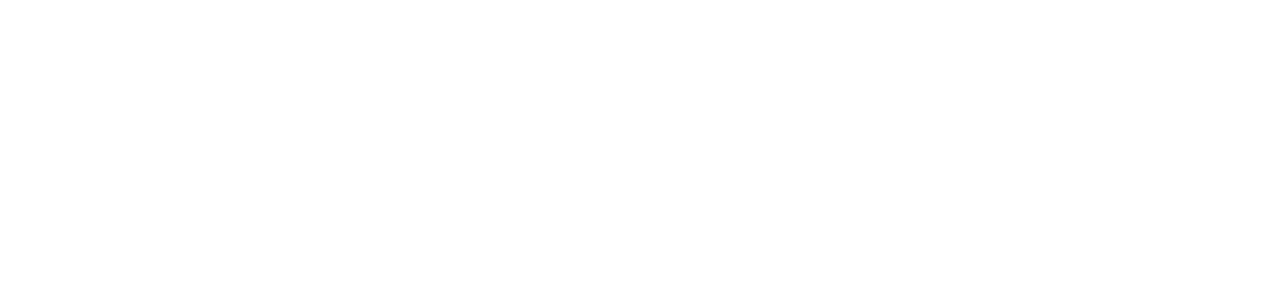
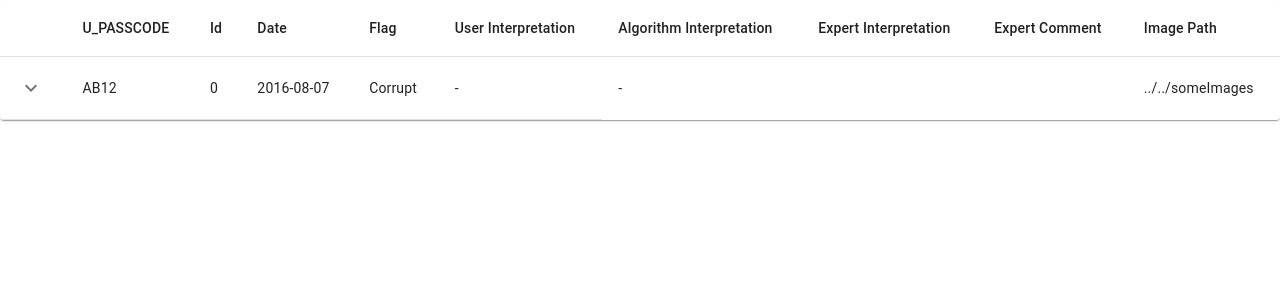
Before and after one commit to Benedict-Carling/Programming3-Frontend, a React (Create React App) app: page /data in a window 1280 px wide. Shown: the top 300 px of the page. Built offline with nearby package versions, Linux system fonts and the light colour scheme.

Commit message:
Initial Table Commit

```diff
--- a/package.json
+++ b/package.json
@@ -4,6 +4,7 @@
   "private": true,
   "dependencies": {
     "@material-ui/core": "^4.11.2",
+    "@material-ui/icons": "^4.11.2",
     "@testing-library/jest-dom": "^5.11.6",
     "@testing-library/react": "^11.2.2",
     "@testing-library/user-event": "^12.2.2",
--- a/src/App.js
+++ b/src/App.js
@@ -4,8 +4,10 @@ import UserContext from "./context/UserContext";
 import AccountManagement from "./components/pages/AccountManagement";
 import NavBar from "./components/layout/NavBar";
 import Home from "./components/pages/home";
+import Data from "./components/pages/Data";
 import Login from "./components/auth/Login";
 import Register from "./components/auth/Register";
+
 
 import "./style.css";
 
@@ -24,11 +26,15 @@ export default function App() {
             <Route exact path="/" component={Login} />
             <Route exact path="/home" component={Home} />
             <Route exact path="/register" component={Register} />
+
             <Route
               exact
               path="/accountmanagement"
               component={AccountManagement}
             />
+
+            <Route exact path="/data" component={Data} />
+
           </Switch>
         </UserContext.Provider>
       </BrowserRouter>
--- /dev/null
+++ b/src/components/layout/CollapsibleTable.js
@@ -0,0 +1,149 @@
+import React from 'react';
+import PropTypes from 'prop-types';
+import { makeStyles } from '@material-ui/core/styles';
+import Box from '@material-ui/core/Box';
+import Collapse from '@material-ui/core/Collapse';
+import IconButton from '@material-ui/core/IconButton';
+import Table from '@material-ui/core/Table';
+import TableBody from '@material-ui/core/TableBody';
+import TableCell from '@material-ui/core/TableCell';
+import TableContainer from '@material-ui/core/TableContainer';
+import TableHead from '@material-ui/core/TableHead';
+import TableRow from '@material-ui/core/TableRow';
+import Typography from '@material-ui/core/Typography';
+import Paper from '@material-ui/core/Paper';
+import KeyboardArrowDownIcon from '@material-ui/icons/KeyboardArrowDown';
+import KeyboardArrowUpIcon from '@material-ui/icons/KeyboardArrowUp';
+
+const useRowStyles = makeStyles({
+  root: {
+    '& > *': {
+      borderBottom: 'unset',
+    },
+  },
+});
+
+function createData(U_PASSCODE, Id, Date, Flag, UserInt, AlgoInt, ExpInt, ExpCom, ImgPath) {
+  return {
+    U_PASSCODE, Id, Date, Flag, UserInt, AlgoInt, ExpInt, ExpCom, ImgPath,
+    ChangeHistory: [
+      { date: '2020-01-05', Id: '11091700', amount: 3 },
+      { date: '2020-01-02', Id: 'Anonymous', amount: 1 },
+    ],
+  };
+}
+
+function Row(props) {
+  const { row } = props;
+  const [open, setOpen] = React.useState(false);
+  const classes = useRowStyles();
+
+  return (
+    <React.Fragment>
+      <TableRow className={classes.root}>
+        <TableCell>
+          <IconButton aria-label="expand row" size="small" onClick={() => setOpen(!open)}>
+            {open ? <KeyboardArrowUpIcon /> : <KeyboardArrowDownIcon />}
+          </IconButton>
+        </TableCell>
+        <TableCell align="left">{row.U_PASSCODE}</TableCell>
+        <TableCell align="left">{row.Id}</TableCell>
+        <TableCell align="left">{row.Date}</TableCell>
+        <TableCell align="left">{row.Flag}</TableCell>
+        <TableCell align="left">{row.UserInt}</TableCell>
+        <TableCell align="left">{row.AlgoInt}</TableCell>
+        <TableCell align="left">{row.ExpInt}</TableCell>
+        <TableCell align="left">{row.ExpCom}</TableCell>
+        <TableCell align="left">{row.ImgPath}</TableCell>
+      </TableRow>
+      <TableRow>
+        <TableCell style={{ paddingBottom: 0, paddingTop: 0 }} colSpan={6}>
+          <Collapse in={open} timeout="auto" unmountOnExit>
+            <Box margin={1}>
+              <Typography variant="h6" gutterBottom component="div">
+                Change History
+              </Typography>
+              <Table size="small" aria-label="purchases">
+                <TableHead>
+                  <TableRow>
+                    <TableCell>Date</TableCell>
+                    <TableCell>User</TableCell>
+                    <TableCell align="left">Amount</TableCell>
+                  </TableRow>
+                </TableHead>
+                <TableBody>
+                  {row.ChangeHistory.map((historyRow) => (
+                    <TableRow>
+                      <TableCell component="th" scope="row">
+                        {historyRow.date}
+                      </TableCell>
+                      <TableCell>{historyRow.Id}</TableCell>
+                      <TableCell align="left">{historyRow.amount}</TableCell>
+                    </TableRow>
+                  ))}
+                </TableBody>
+              </Table>
+            </Box>
+          </Collapse>
+        </TableCell>
+      </TableRow>
+    </React.Fragment>
+  );
+}
+
+Row.propTypes = {
+  row: PropTypes.shape({
+    U_PASSCODE: PropTypes.string.isRequired,
+    Id: PropTypes.string.isRequired,
+    Date: PropTypes.string.isRequired,
+    Flag: PropTypes.string.isRequired,
+    UserInt: PropTypes.string.isRequired,
+    AlgoInt: PropTypes.string.isRequired,
+    ExpInt: PropTypes.string.isRequired,
+    ExpCom: PropTypes.string.isRequired,
+    ImgPath: PropTypes.string.isRequired,
+    ChangeHistory: PropTypes.arrayOf(
+      PropTypes.shape({
+        amount: PropTypes.number.isRequired,
+        Id: PropTypes.string.isRequired,
+        date: PropTypes.string.isRequired,
+      }),
+    ).isRequired,
+  }).isRequired,
+};
+
+const rows = [
+  createData('AB12', 0, "2016-08-07", "Corrupt", "-", "-", "", "", "../../someImages"),
+  //createData('Ice cream sandwich', 237, 9.0, 37, 4.3, 4.99),
+  //createData('Eclair', 262, 16.0, 24, 6.0, 3.79),
+  //createData('Cupcake', 305, 3.7, 67, 4.3, 2.5),
+  //createData('Gingerbread', 356, 16.0, 49, 3.9, 1.5),
+];
+
+export default function CollapsibleTable() {
+  return (
+    <TableContainer component={Paper}>
+      <Table aria-label="collapsible table">
+        <TableHead>
+          <TableRow>
+            <TableCell />
+            <TableCell align="left">U_PASSCODE</TableCell>
+            <TableCell align="left">Id</TableCell>
+            <TableCell align="left">Date</TableCell>
+            <TableCell align="left">Flag</TableCell>
+            <TableCell align="left">User Interpretation</TableCell>
+            <TableCell align="left">Algorithm Interpretation</TableCell>
+            <TableCell align="left">Expert Interpretation</TableCell>
+            <TableCell align="left">Expert Comment</TableCell>
+            <TableCell align="left">Image Path</TableCell>
+          </TableRow>
+        </TableHead>
+        <TableBody>
+          {rows.map((row) => (
+            <Row key={row.U_PASSCODE} row={row} />
+          ))}
+        </TableBody>
+      </Table>
+    </TableContainer>
+  );
+}
--- a/src/components/layout/NavBar.js
+++ b/src/components/layout/NavBar.js
@@ -67,9 +67,13 @@ export default function NavBar() {
                   />
                 </IconButton>
               </Link>
-              <Typography variant="h6" className={classes.title}>
-                React2 - Resolve discrepancies
-              </Typography>
+              <Link style={navStyle} to="/Data">
+                <Button>
+                  <Typography className={classes.navbartext}>
+                    Resolve Issues
+                  </Typography>
+                </Button>
+              </Link>
               <Typography variant="h6" className={classes.title}>
                 Account Type: {userData.user.type}
               </Typography>
--- /dev/null
+++ b/src/components/pages/Data.js
@@ -0,0 +1,10 @@
+import React from 'react'
+import Table from "../../components/layout/CollapsibleTable";
+
+export default function Data() {
+    return (
+        <div>
+            <Table />
+        </div>
+    )
+}
```
Also changed, not shown: 1 other file (tests, documents, lock files or other folders).
